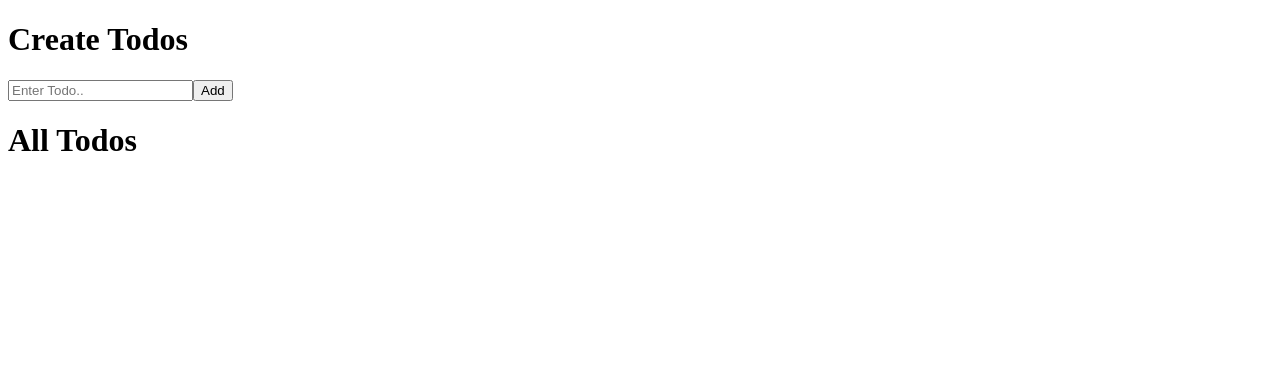
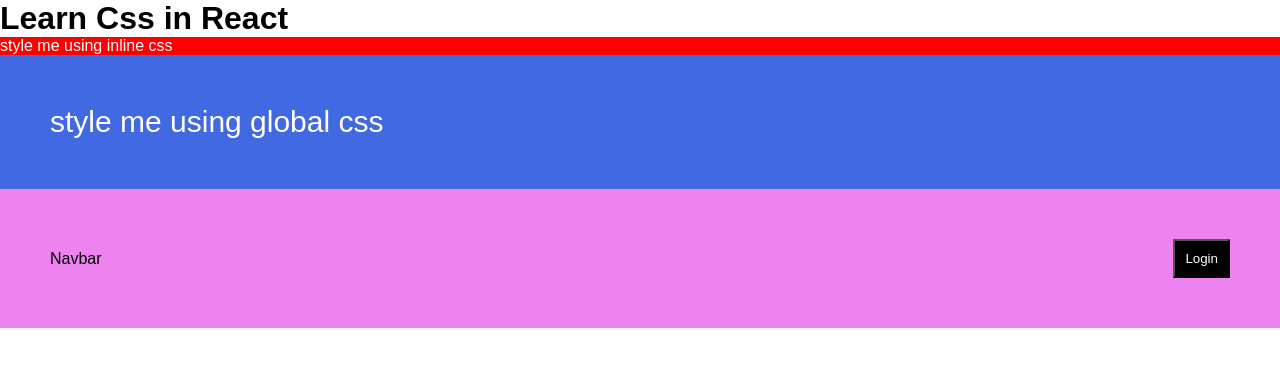
Before and after one commit to Surbhirawat5/React-QSP, a React (Vite) app: page / in a window 1280 px wide. Shown: the top 366 px of the page. Built offline with nearby package versions, Linux system fonts and the light colour scheme.

Commit message:
ReactCss

```diff
--- /dev/null
+++ b/src/AllTopics/09_ReactCss/Navbar.jsx
@@ -0,0 +1,15 @@
+import React from 'react'
+
+import style from "./Navbar.module.css";
+
+const Navbar = () => {
+  return (
+    <nav className={style.navbar}>
+        <figure>Navbar</figure>
+
+        <button id={style.loginbtn}>Login</button>
+    </nav>
+  );
+};
+
+export default Navbar;
--- /dev/null
+++ b/src/AllTopics/09_ReactCss/Navbar.module.css
@@ -0,0 +1,13 @@
+.navbar{
+    display: flex;
+    justify-content: space-between;
+    align-items: center;
+    padding: 50px;
+    background-color: violet;
+}
+
+#loginbtn{
+    padding: 10px;
+    background-color: black;
+    color: white;
+}
--- /dev/null
+++ b/src/AllTopics/09_ReactCss/ReactCss.jsx
@@ -0,0 +1,22 @@
+import React from 'react'
+import Navbar from './Navbar';
+
+
+const ReactCss = () => {
+  return (
+    <div>
+        <h1>Learn Css in React</h1>
+
+        <div style={{backgroundColor : "red", color : 'white'}}>
+            style me using inline css
+        </div>
+
+        <section className='container'>
+            style me using global css
+        </section>
+        <Navbar/>
+    </div>
+  );
+};
+
+export default ReactCss;
--- a/src/App.jsx
+++ b/src/App.jsx
@@ -39,6 +39,7 @@ import TodoWrapper from "./TodoApp/TodoWrapper";
 import CreateTodo from "./TodoApp/CreateTodo";
 import AllTodos from "./TodoApp/AllTodos";
 import TodoContextProvider from "./TodoApp/TodoContextProvider";
+import ReactCss from "./AllTopics/09_ReactCss/ReactCss";
 
 const App = () => {
   return (
@@ -78,9 +79,13 @@ const App = () => {
 
       {/* <ControlledForm2/> */}
 
-      <TodoContextProvider>
+
+      {/* <TodoContextProvider>
         <TodoWrapper />
-      </TodoContextProvider>
+      </TodoContextProvider> */}
+
+
+      <ReactCss/>
     </>
   );
 };
--- a/src/TodoApp/AllTodos.jsx
+++ b/src/TodoApp/AllTodos.jsx
@@ -2,13 +2,28 @@ import { useContext } from "react";
 import { todoContext } from "./TodoContextProvider";
 
 const AllTodos = () => {
-  let { todos } = useContext(todoContext);
+  let { todos, editTodo, removeTodo } = useContext(todoContext);
   console.log(todos);
 
   return (
     <div>
-      <h1>All Todos</h1>
+        {todos.length === 0 ? (<p>No todos available</p> ) : (
+          <div>
+          {todos.map((ele,index)=>{
+
+            return (
+            <section key={ele.id}>
+              <h3>{ele.text}</h3>
+              <button onClick={()=> editTodo(ele.id)}>edit</button>
+              <button onClick={()=> removeTodo(ele.id)}>delete</button>
+            </section>
+            );
+          })}
+
+          </div>
+          )}
     </div>
+
   );
 };
 
--- a/src/TodoApp/TodoContextProvider.jsx
+++ b/src/TodoApp/TodoContextProvider.jsx
@@ -29,11 +29,24 @@ const TodoContextProvider = (props) => {
     setNewTodo("");
   };
 
-  const removeTodo = () => {};
+  const removeTodo = (id) => {
+
+    let allTodos = [...todos]
+
+    let filteredTodo = allTodos.filter((ele) => ele.id !== id);
+    setAllTodos(filteredTodo);
+  };
+
+  const editTodo = (id) => {
+    let allTodos = [...todos]
+    let todoToBeEdit = allTodos.find((ele) => ele.id === id)
+    setNewTodo(todoToBeEdit.text)
+    removeTodo(id)
+  };
 
   return (
     <todoContext.Provider
-      value={{ newTodo, setNewTodo, todos, setAllTodos, addTodo, removeTodo }}
+      value={{ newTodo, setNewTodo, todos, setAllTodos, addTodo, removeTodo, editTodo }}
     >
       {props.children}
     </todoContext.Provider>
--- /dev/null
+++ b/src/index.css
@@ -0,0 +1,18 @@
+
+
+*{
+    margin: 0;
+    padding: 0;
+    box-sizing: border-box;
+}
+
+body{
+    font-family: sans-serif;
+}
+
+.container{
+    background-color: royalblue;
+    color: white;
+    padding: 50px;
+    font-size: 30px;
+}
--- a/src/main.jsx
+++ b/src/main.jsx
@@ -20,5 +20,9 @@
 
 import { createRoot } from "react-dom/client";
 import App from "./App";
+
+// Global CSS
+import "./index.css"
+
 createRoot(document.getElementById("root")).render(<App/>);            // it is React way
 // createRoot(document.getElementById("root")).render(App());               // it is Javascript way
```
